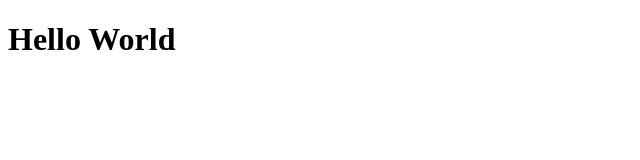
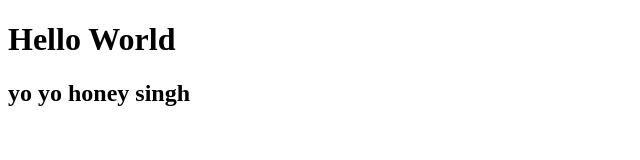
Before and after one commit to SinhaSanidhya/portfolio, a plain HTML site: page index.html in a window 1280 px wide. Shown: the whole page, without its empty margins (0-640 px from the left). Drawn offline with Linux system fonts and the light colour scheme.

Commit message:
added new text

```diff
--- a/index.html
+++ b/index.html
@@ -7,5 +7,6 @@
 </head>
 <body>
     <h1>Hello World</h1>
+    <h2>yo yo honey singh</h2>
 </body>
 </html>
```
